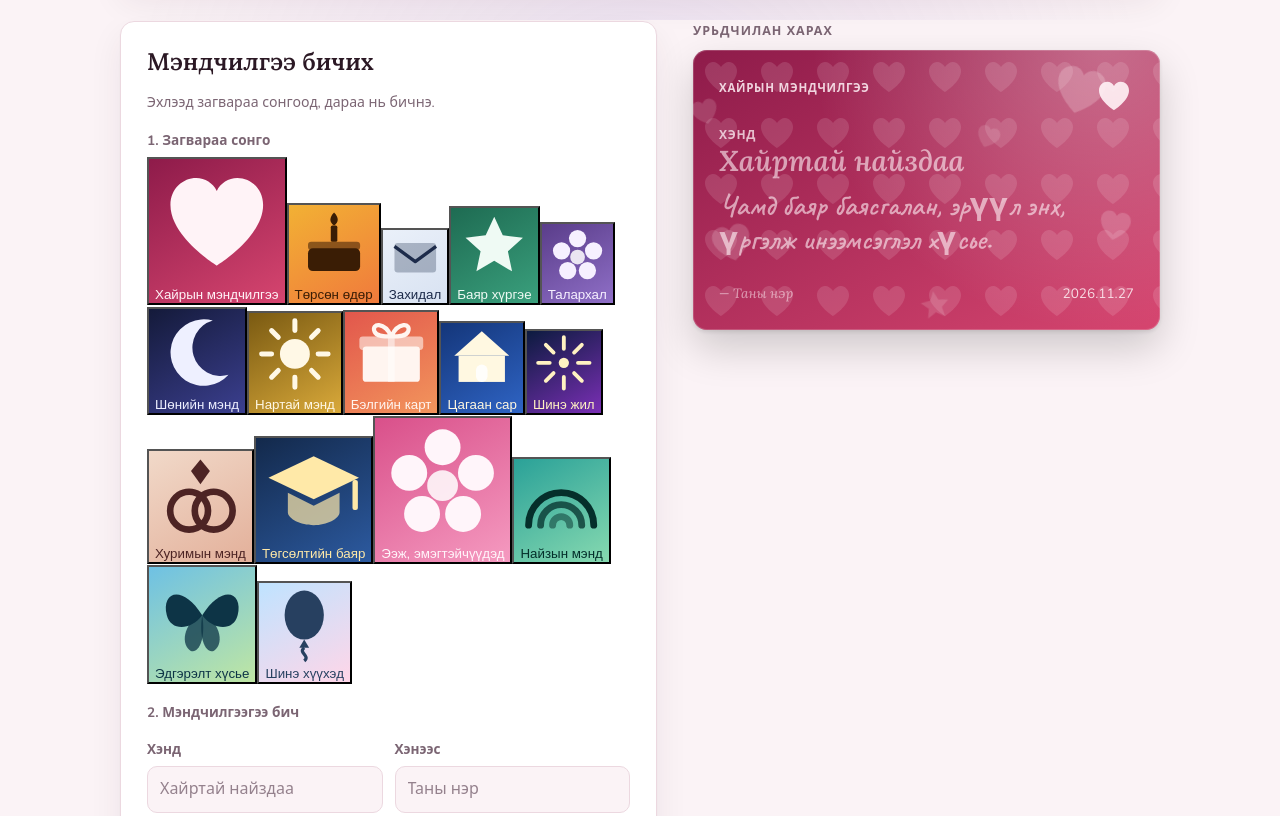
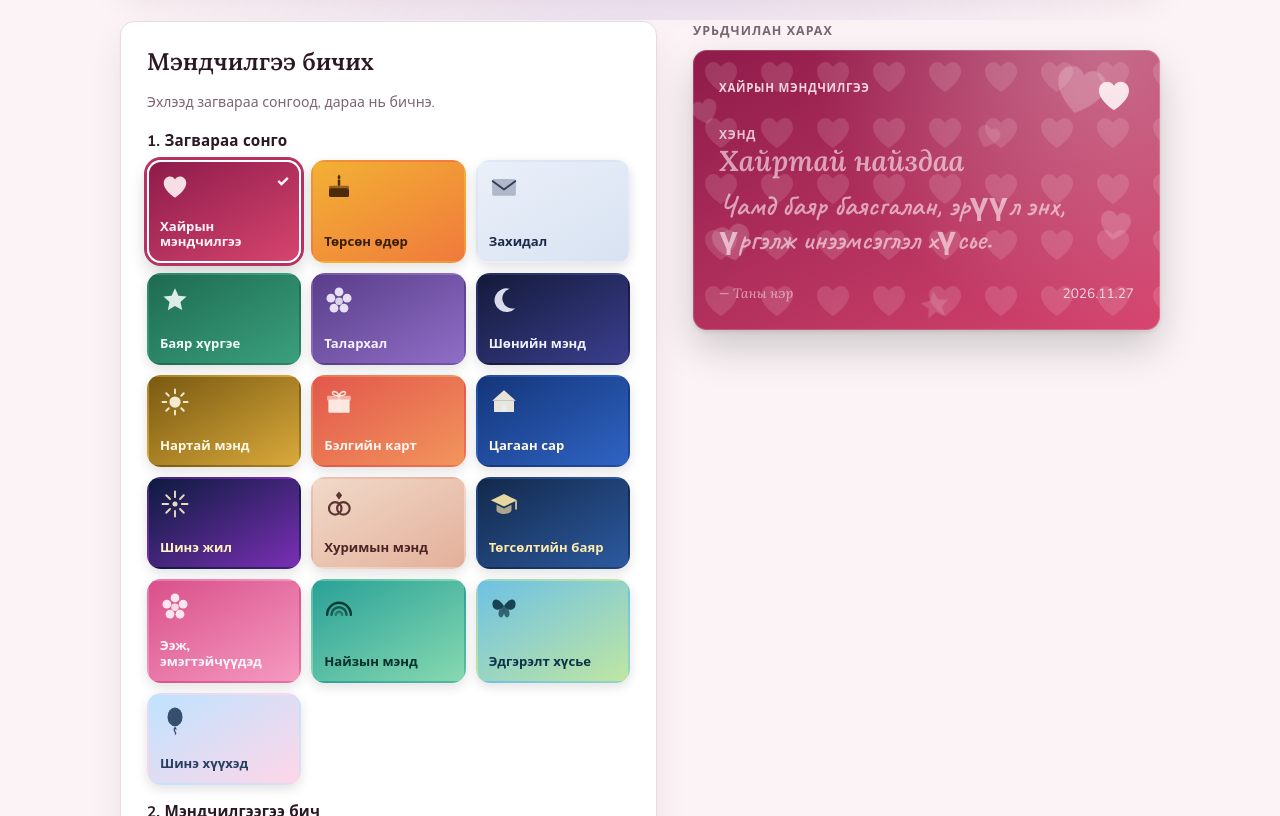
Before and after one commit to mnhbate57-blip/-., a website: page index.html in a window 1280 px wide. Shown: the part 780-1596 px from the top of the page. Drawn offline with nearby package versions, Linux system fonts and the light colour scheme; no server answers.

Commit message:
Update style.css
Update

```diff
--- a/style.css
+++ b/style.css
@@ -304,3 +304,14 @@ body:not(.recipient)::before {
   .hero-tags li { font-size: .78rem; padding: 5px 11px; }
   .hero-cta { align-self: stretch; text-align: center; padding: 12px 20px; }
 }
+
+/* ---------- Design gallery first ---------- */
+.legend.step { font-size: .95rem; color: var(--fg); letter-spacing: .01em; }
+.tiles { display: grid; grid-template-columns: repeat(auto-fill, minmax(118px, 1fr)); gap: 10px; }
+.tile { position: relative; display: flex; flex-direction: column; justify-content: space-between; gap: 18px; min-height: 92px; padding: 10px 11px; border: 2px solid transparent; border-radius: 14px; font: inherit; text-align: left; cursor: pointer; box-shadow: 0 4px 12px rgba(0,0,0,.12); transition: transform .15s ease, box-shadow .15s ease; min-width: 0; }
+.tile:hover { transform: translateY(-2px); }
+.tile-ic { width: 30px; height: 30px; opacity: .9; }
+.tile-ic svg { width: 100%; height: 100%; display: block; }
+.tile-name { font-weight: 800; font-size: .82rem; line-height: 1.2; overflow-wrap: anywhere; }
+.tile[aria-pressed="true"] { border-color: #fff; box-shadow: 0 0 0 3px var(--accent), 0 8px 18px rgba(0,0,0,.2); }
+.tile[aria-pressed="true"]::after { content: "✓"; position: absolute; top: 8px; right: 10px; font-weight: 800; font-size: .95rem; }
```
